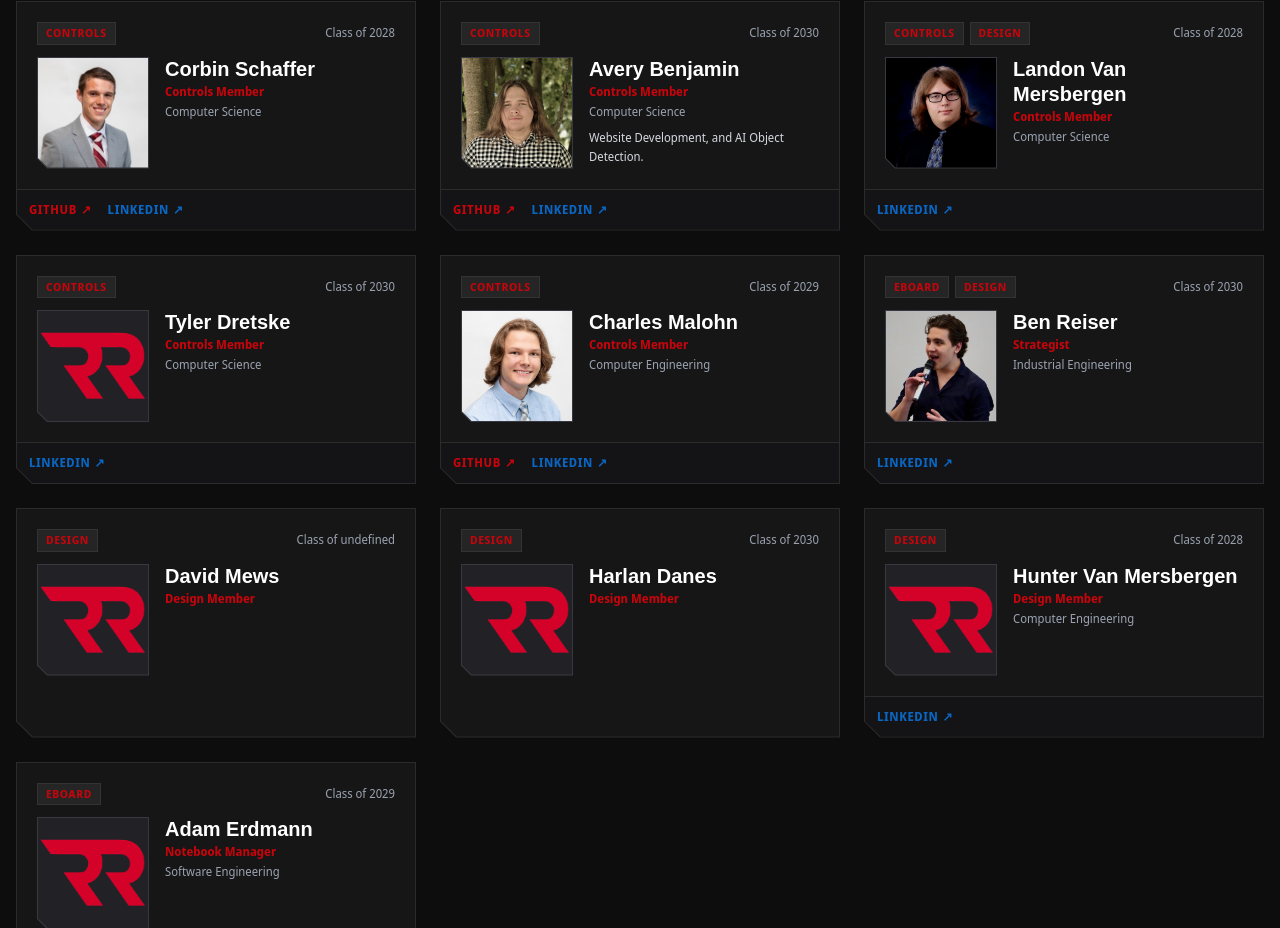
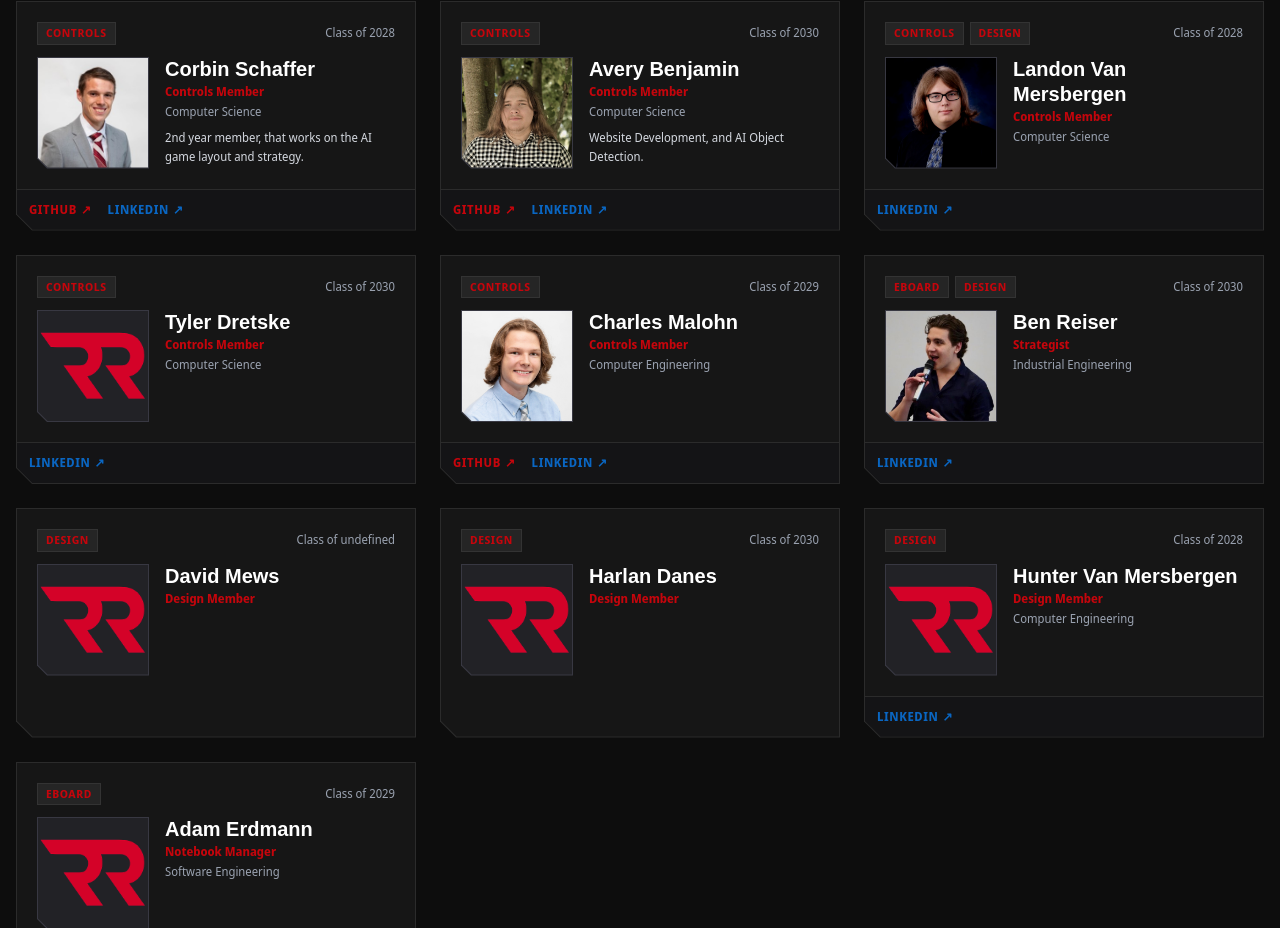
Before and after one commit to msoe-vex/vex-website, a Next.js app: page /members in a window 1280 px wide. Shown: the part 920-1848 px from the top of the page. Built offline with nearby package versions, Linux system fonts and the light colour scheme; a web font is replaced by a local one.

Commit message:
Update app/data/members.ts via Dashboard

```diff
--- a/app/data/members.ts
+++ b/app/data/members.ts
@@ -94,7 +94,8 @@ export const members: Member[] = [
         major: "Computer Science",
         image: "/members/corbin-schaffer.jpg",
         github: "https://github.com/IVemesisRunner",
-        linkedin: "https://www.linkedin.com/in/corbin-schaffer-1b0a4b1b9/"
+        linkedin: "https://www.linkedin.com/in/corbin-schaffer-1b0a4b1b9/",
+        contributions: "2nd year member, that works on the AI game layout and strategy.\n"
     },
 {
         id: "avery-benjamin",
```
